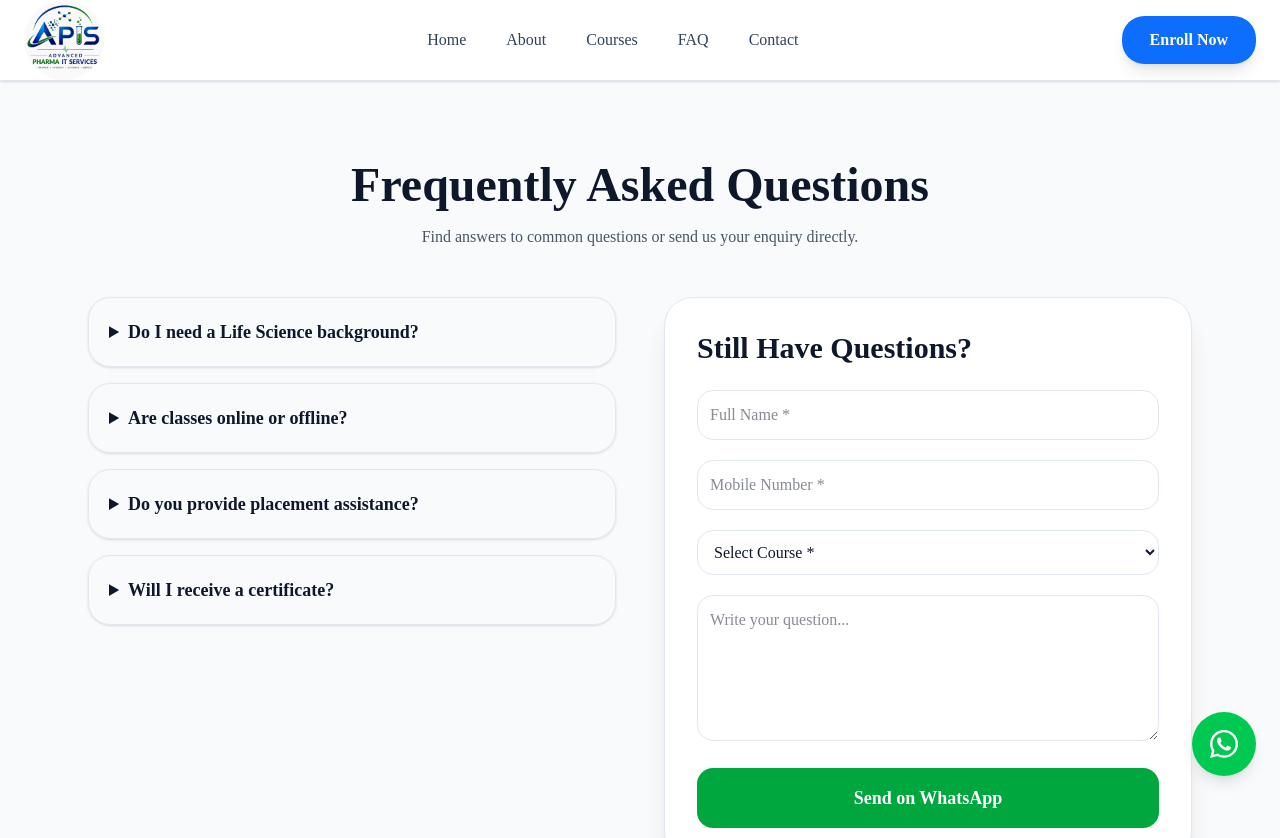
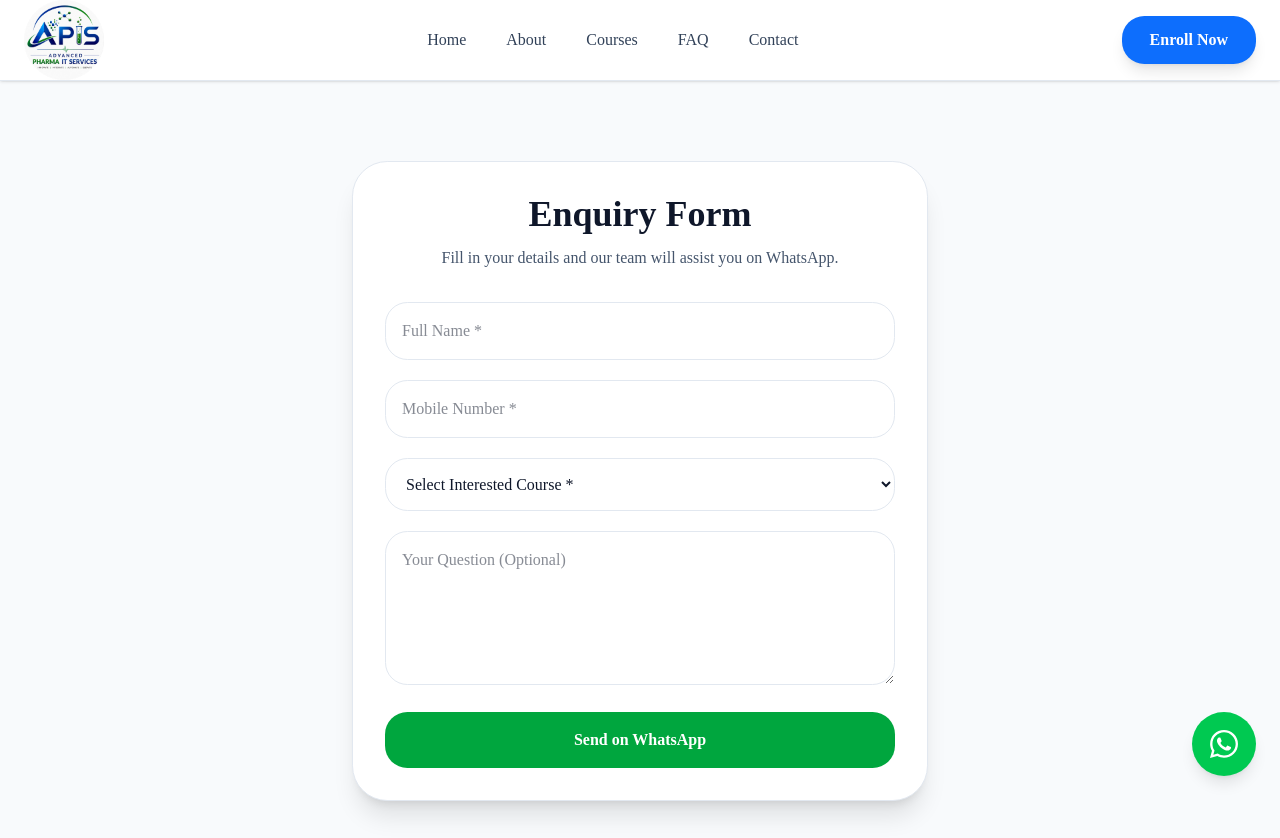
Before and after one commit to saikrishna1235/apis-website, a Next.js app: page /faq in a window 1280 px wide. Shown: the top 838 px of the page. Built offline with nearby package versions, Linux system fonts and the light colour scheme.

Commit message:
updates happened

```diff
--- a/src/app/faq/page.tsx
+++ b/src/app/faq/page.tsx
@@ -1,29 +1,6 @@
 "use client";
 
 import { useState } from "react";
-
-const faqs = [
-  {
-    question: "Do I need a Life Science background?",
-    answer:
-      "Most of our courses are designed for Life Science graduates such as B.Pharmacy, M.Pharmacy, Pharm.D, B.Sc, M.Sc, Biotechnology, Nursing, MBBS and related fields.",
-  },
-  {
-    question: "Are classes online or offline?",
-    answer:
-      "We offer both online and classroom training depending on the course and batch availability.",
-  },
-  {
-    question: "Do you provide placement assistance?",
-    answer:
-      "Yes. We provide interview preparation, resume building, mock interviews and placement assistance.",
-  },
-  {
-    question: "Will I receive a certificate?",
-    answer:
-      "Yes. Every successful candidate receives a course completion certificate from APIS Healthcare.",
-  },
-];
 
 export default function FAQPage() {
   const [name, setName] = useState("");
@@ -46,8 +23,7 @@ Interested Course: ${course}
 Question:
 ${message}`;
 
-    // Replace with your WhatsApp number
-    const phone = "916300014585";
+    const phone = "916302692517"; // Replace with your WhatsApp number
 
     window.open(
       `https://wa.me/${phone}?text=${encodeURIComponent(text)}`,
@@ -56,45 +32,21 @@ ${message}`;
   };
 
   return (
-    <main className="max-w-6xl mx-auto px-6 py-20">
-      <h1 className="text-5xl font-bold text-center mb-4">
-        Frequently Asked Questions
+    <main className="min-h-screen flex items-center justify-center bg-slate-50 px-6 py-20">
+      <div className="w-full max-w-xl bg-white rounded-3xl shadow-xl border p-8">
+        <h1 className="text-4xl font-bold text-center mb-3">
+          Enquiry Form
         </h1>
 
-      <p className="text-center text-gray-600 mb-12">
-        Find answers to common questions or send us your enquiry directly.
+        <p className="text-center text-slate-600 mb-8">
+          Fill in your details and our team will assist you on WhatsApp.
         </p>
-
-      <div className="grid lg:grid-cols-2 gap-12">
-        {/* FAQ */}
-        <div className="space-y-4">
-          {faqs.map((faq) => (
-            <details
-              key={faq.question}
-              className="border rounded-xl p-5 shadow-sm"
-            >
-              <summary className="cursor-pointer font-semibold text-lg">
-                {faq.question}
-              </summary>
-
-              <p className="mt-4 text-gray-600 leading-7">
-                {faq.answer}
-              </p>
-            </details>
-          ))}
-        </div>
-
-        {/* Form */}
-        <div className="bg-white rounded-2xl shadow-xl p-8 border">
-          <h2 className="text-3xl font-bold mb-6">
-            Still Have Questions?
-          </h2>
 
         <div className="space-y-5">
           <input
             type="text"
             placeholder="Full Name *"
-              className="w-full border rounded-lg p-3"
+            className="w-full border rounded-xl p-4"
             value={name}
             onChange={(e) => setName(e.target.value)}
           />
@@ -102,18 +54,17 @@ ${message}`;
           <input
             type="tel"
             placeholder="Mobile Number *"
-              className="w-full border rounded-lg p-3"
+            className="w-full border rounded-xl p-4"
             value={mobile}
             onChange={(e) => setMobile(e.target.value)}
           />
 
           <select
-              className="w-full border rounded-lg p-3"
+            className="w-full border rounded-xl p-4"
             value={course}
             onChange={(e) => setCourse(e.target.value)}
           >
-              <option value="">Select Course *</option>
-
+            <option value="">Select Interested Course *</option>
             <option>Pharmacovigilance</option>
             <option>Clinical Research</option>
             <option>Medical Coding</option>
@@ -125,21 +76,20 @@ ${message}`;
 
           <textarea
             rows={5}
-              placeholder="Write your question..."
-              className="w-full border rounded-lg p-3"
+            placeholder="Your Question (Optional)"
+            className="w-full border rounded-xl p-4"
             value={message}
             onChange={(e) => setMessage(e.target.value)}
           />
 
           <button
             onClick={sendWhatsApp}
-              className="w-full bg-green-600 hover:bg-green-700 text-white py-4 rounded-lg font-semibold text-lg transition"
+            className="w-full bg-green-600 hover:bg-green-700 text-white py-4 rounded-xl font-semibold transition"
           >
             Send on WhatsApp
           </button>
         </div>
       </div>
-      </div>
     </main>
   );
 }
```
Lines whose indentation alone changed are shown as unchanged.
